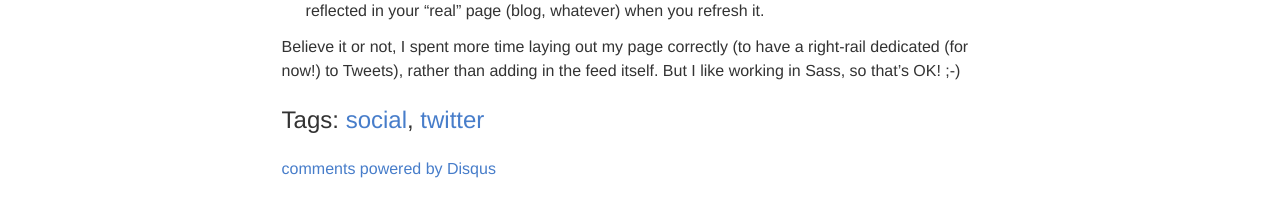
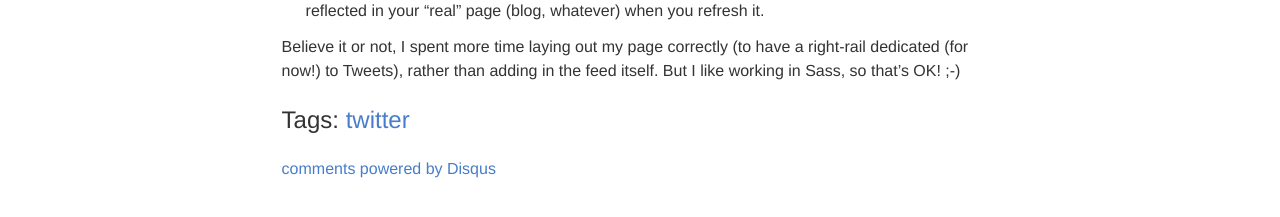
Before and after one commit to bobgilmore/bobgilmore.github.io, a Jekyll site: the page built from _posts/2013-12-12-twitter-widget.md, in a window 1280 px wide. Shown: the part 569-786 px from the top of the page. Built offline with Jekyll 4.4.1, drawn with Linux system fonts in a browser that asks for light colours; comment, search, counter and statistics services are not loaded.

Commit message:
Remove Social tag

```diff
--- a/_posts/2013-12-12-twitter-widget.md
+++ b/_posts/2013-12-12-twitter-widget.md
@@ -2,7 +2,6 @@
 layout: post
 title: Adding your Twitter Feed to Your Site
 tags:
-- social
 - twitter
 ---
 This was easy-peasy.  Was it this easy two years ago?  Were we doing something wrong?
```
